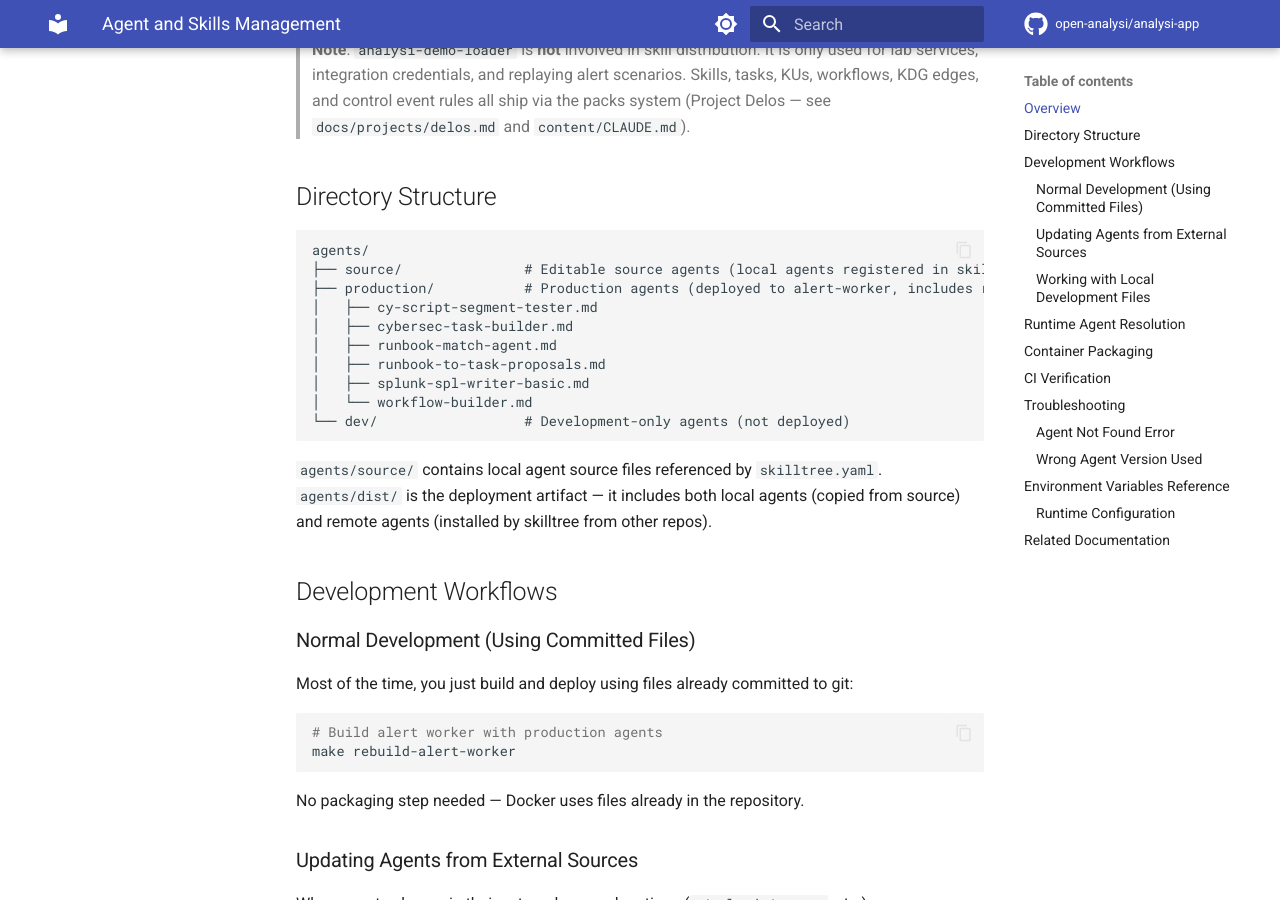
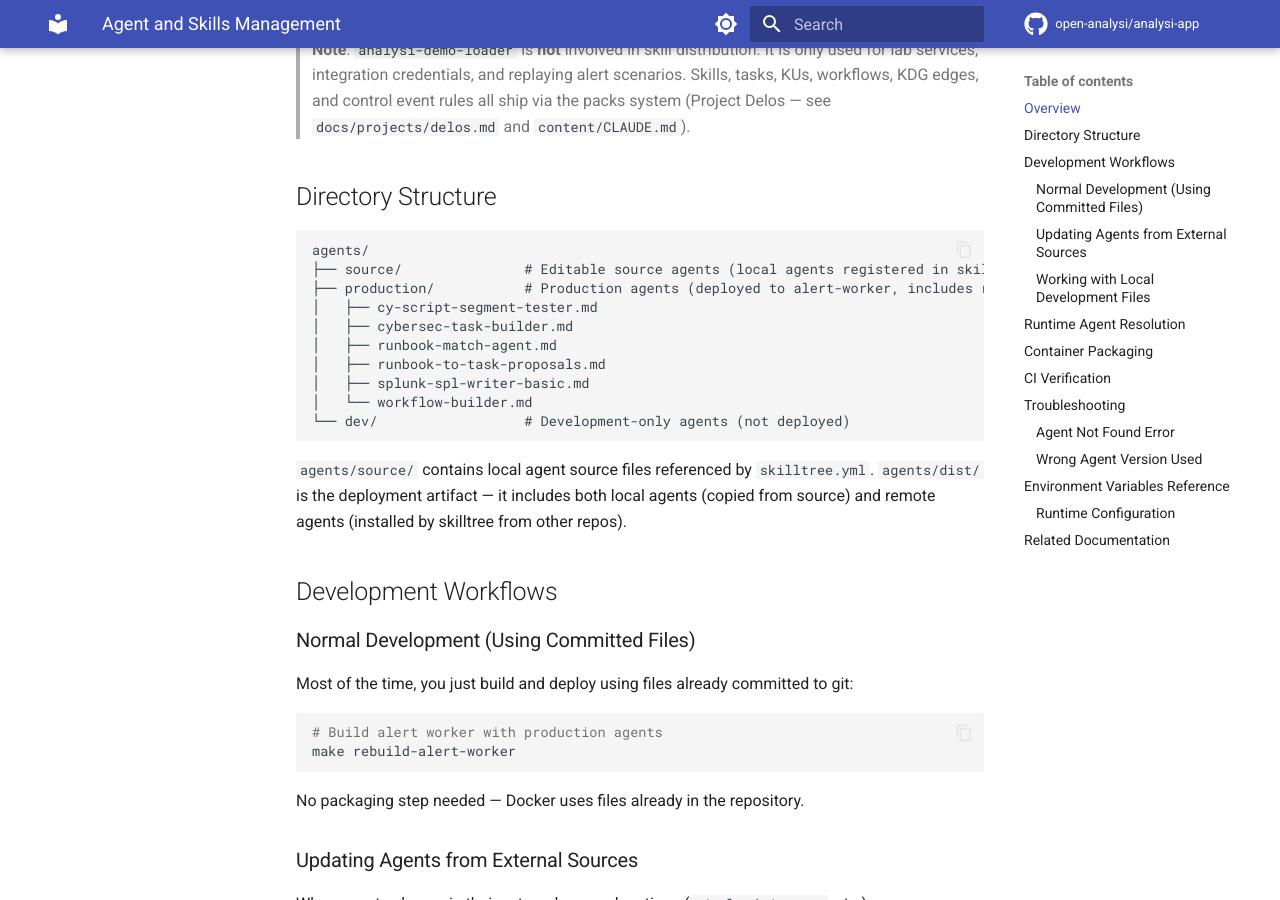
Before and after one commit to open-analysi/analysi-app, an MkDocs documentation site: the page built from docs/operations/agent-skills-management.md, in a window 1280 px wide and 900 px high, scrolled down 501 px. Built offline with MkDocs 1.6.1 and Material for MkDocs 9.7.7, drawn with Linux system fonts in a browser that asks for light colours; comment, search, counter and statistics services are not loaded; some of the changed text lies outside the part shown.

Commit message:
chore: rename skilltree.yaml -> skilltree.yml (CLI's preferred name) (#12)
The skilltree CLI declares the manifest filename precedence as:

    MANIFEST_NEW     = "skilltree.yml"      // ← preferred / new default
    MANIFEST_NEW_ALT = "skilltree.yaml"     // ← alternate (still accepted)
    MANIFEST_LEGACY  = "skillkit.yaml"      // ← legacy

We were using the alternate name. Rename to match the tool's preferred
name; updates every doc / script / message that referenced the old
filename. Also updates ``[skilltree.yaml](skilltree.yaml)`` link in
README.md so the project tour link still works.

Files touched:
  - skilltree.yaml → skilltree.yml                  (git rename)
  - .env.example                                    (docstring)
  - CLAUDE.md                                       (3 references)
  - README.md                                       (1 link + label)
  - agents/README.md                                (3 references)
  - content/foundation/skills/README.md             (1 reference)
  - docs/operations/agent-skills-management.md      (3 references)
  - scripts/agents_management/CLAUDE.md             (3 references)
  - scripts/agents_management/package.py            (3 print messages)
  - skills/README.md                                (4 references)

Verified:
  $ skilltree list
    → reads skilltree.yml correctly, lists all 30+ deps
  $ poetry run python scripts/agents_management/package.py agents
    → "Source of truth: skilltree.yml (6 prod agents)"
    → idempotent (no agents/dist/ diff)

This is a separate PR from #11 (coverage uplift) so the two changes
review independently.

Co-authored-by: Claude Opus 4.7 (1M context) <noreply@anthropic.com>

````diff
--- a/docs/operations/agent-skills-management.md
+++ b/docs/operations/agent-skills-management.md
@@ -15,7 +15,7 @@ The alert-worker container uses Claude Code agents to generate workflows from se
 
 ```
 agents/
-├── source/               # Editable source agents (local agents registered in skilltree.yaml)
+├── source/               # Editable source agents (local agents registered in skilltree.yml)
 ├── production/           # Production agents (deployed to alert-worker, includes remote agents)
 │   ├── cy-script-segment-tester.md
 │   ├── cybersec-task-builder.md
@@ -26,7 +26,7 @@ agents/
 └── dev/                  # Development-only agents (not deployed)
 ```
 
-`agents/source/` contains local agent source files referenced by `skilltree.yaml`. `agents/dist/` is the deployment artifact — it includes both local agents (copied from source) and remote agents (installed by skilltree from other repos).
+`agents/source/` contains local agent source files referenced by `skilltree.yml`. `agents/dist/` is the deployment artifact — it includes both local agents (copied from source) and remote agents (installed by skilltree from other repos).
 
 ## Development Workflows
 
@@ -134,6 +134,6 @@ If wrong version is found:
 ## Related Documentation
 
 - **Packaging Script**: `scripts/agents_management/package.py`
-- **Source of Truth**: `skilltree.yaml` (prod vs dev dependencies)
+- **Source of Truth**: `skilltree.yml` (prod vs dev dependencies)
 - **Runtime Configuration**: `src/analysi/agentic_orchestration/CLAUDE.md`
 - **Naming Conventions**: `CLAUDE.md` (Environment Variable Naming Convention section)
````
Also changed, not shown: CLAUDE.md (+3 -3 lines), README.md (+1 -1 lines), agents/README.md (+3 -3 lines), content/foundation/skills/README.md (+1 -1 lines), scripts/agents_management/CLAUDE.md (+3 -3 lines), skills/README.md (+4 -4 lines), skilltree.yml (renamed from skilltree.yaml), 2 other files.
